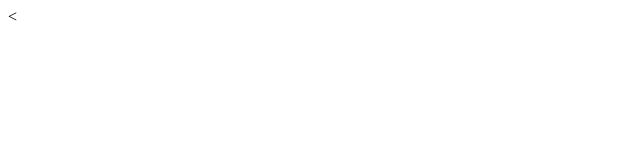
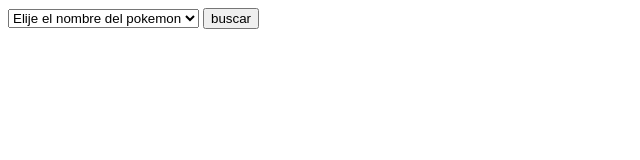
Before and after one commit to jorger9/Programacio-n-ba-sica, a plain HTML site: page Clase 2/tareaPokemon.html in a window 1280 px wide. Shown: the whole page, without its empty margins (0-640 px from the left). Drawn offline with Linux system fonts and the light colour scheme.

Commit message:
Avance tarea pokemon
Se realizaron los primeros avances de la tarea de pokemon

```diff
--- a/Clase 2/tareaPokemon.html
+++ b/Clase 2/tareaPokemon.html
@@ -1,4 +1,4 @@
-<<!DOCTYPE html>
+<!DOCTYPE html>
 <html>
 <head>
 <meta charset ="utf-8">
@@ -6,6 +6,24 @@
 	<title>Tarea pokemon</title>
 </head>
 <body>
-
+	<article>
+		<form>
+			<select name="pokemon" id="selectPokemon" required>
+				<option  value="" selected="selected">Elije el nombre del pokemon</option>
+				<option value="0">Pikachu</option>
+				<option value="1">Bulbasur</option>
+				<option value="2">Rattata</option>
+			</select>
+			<input type="button" value="buscar" id="botonBuscar">
+		</form>
+	</article>
+	<article>
+		<img src="" id="imgPokemon" width="80">
+		<h2 id="nombrePokemon"></h2>
+		<p id="datosPokemon"></p>
+	</article>
+	<script type="text/javascript">
+		inicio();
+	</script>
 </body>
 </html>
--- a/Clase 2/tareaPokemon.js
+++ b/Clase 2/tareaPokemon.js
@@ -13,10 +13,37 @@
 
 function inicio()
 {
-    var rattata = new Pokemon("Rattata", 40, 2);
-    var datos ="vida: " + rattata.vida+"\n"+"\nataque: "+rattata.ataque;
-    rattata.vida = rattata.vida - 13;
-    nombrePokemon.textContent = rattata.nombre;
-    datosPokemon.textContent=datos;
-    imgPokemon.src=rattata.imagen;
+    var pokemons =  [
+                        {
+                            nombre : "Pikachu",
+                            grito  : "pika!",
+                            ataque : 60,
+                            vida   : 100
+                        },
+                        {
+                            nombre : "Bulbasur",
+                            grito  : "Bul!",
+                            ataque : 55,
+                            vida   : 100
+                        },
+                        {
+                            nombre : "Rattata",
+                            grito  : "rattata!",
+                            ataque : 40,
+                            vida   : 100
+                        }
+                    ];
+        botonBuscar.addEventListener("click",getPokemon,false);
+    //var rattata = new Pokemon("Rattata", 40, 2);
+    //var datos ="vida: " + rattata.vida+"\n"+"\nataque: "+rattata.ataque;
+    //rattata.vida = rattata.vida - 13;
+    //nombrePokemon.textContent = rattata.nombre;
+    //datosPokemon.textContent=datos;
+    //imgPokemon.src=rattata.imagen;
+
+
+    function getPokemon()
+    {
+        console.log(pokemons[selectPokemon.value]);
+    }
 }
```
